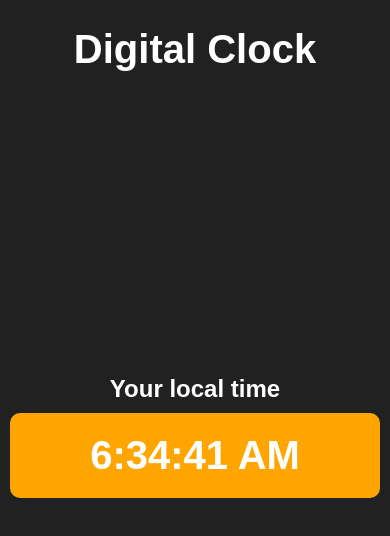
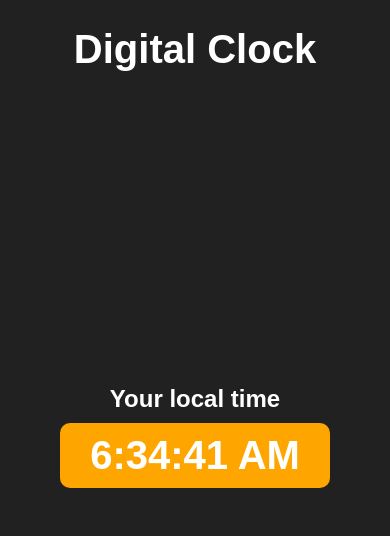
Before and after one commit to mehak-1903/JSProjects, a plain HTML site: page Project3_digital-clock/index.html in a window 390 px wide. Drawn offline with Linux system fonts and the light colour scheme.

Commit message:
Adding responsiveness

```diff
--- a/Project3_digital-clock/style.css
+++ b/Project3_digital-clock/style.css
@@ -35,3 +35,9 @@ h1{
     font-family: 'Varela Round', sans-serif;
     font-weight: 600;
 }
+
+@media(max-width: 768px) {
+    #clock{
+        padding: 10px 30px;
+    }
+}
```
